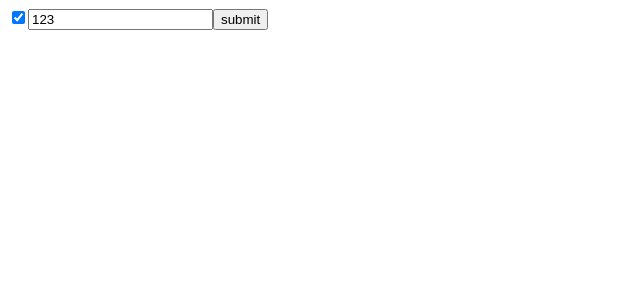
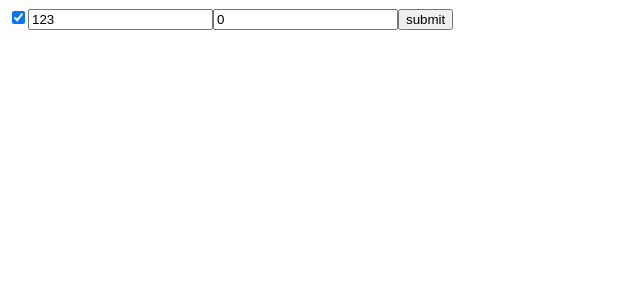
Before and after one commit to lanc33llis/ozef, a React (Vite) app: page / in a window 1280 px wide. Shown: the top 300 px of the page, without its empty margins (0-640 px from the left). Built offline with nearby package versions, Linux system fonts and the light colour scheme.

Commit message:
support number corecion and expose formData through hook

```diff
--- a/package.json
+++ b/package.json
@@ -1,7 +1,7 @@
 {
   "name": "ozef",
   "description": "opinionated zod empowered forms",
-  "version": "0.2.1",
+  "version": "0.2.2",
   "main": "./lib/index.js",
   "module": "./lib/index.mjs",
   "packageManager": "bun@1.2.2",
--- a/src/App.tsx
+++ b/src/App.tsx
@@ -11,6 +11,9 @@ const TestForm = ozef({
   schema: z.object({
     something: z.boolean(),
     else: z.string().min(0).max(10),
+    // to support number inputs directly, we must coerce the type
+    // z.coerce ?
+    hey: z.number(),
   }),
   Submit: (props) => {
     return <button type="submit">submit</button>;
@@ -19,6 +22,7 @@ const TestForm = ozef({
   defaults: {
     something: true,
     else: "123",
+    hey: 0,
   },
 });
 
@@ -37,6 +41,8 @@ const App = () => {
         <TestForm.Error.Something />
         <TestForm.Field.Else />
         <TestForm.Error.Else />
+        <TestForm.Field.Hey />
+        <TestForm.Error.Hey />
         <TestForm.Event.Submit />
         <TestForm.Error.Submission />
       </TestForm>
--- a/src/index.tsx
+++ b/src/index.tsx
@@ -1,4 +1,4 @@
-import React, { JSX, useEffect, useId } from "react";
+import React, { EffectCallback, JSX, useEffect, useId } from "react";
 import { atom, useAtom, useAtomValue } from "jotai";
 import { z, type ZodError, type ZodObject, type ZodTypeAny } from "zod";
 
@@ -22,11 +22,13 @@ type FormSelectProps = JSX.IntrinsicElements["select"] & InputMetaProps;
 type FormOptionProps = JSX.IntrinsicElements["option"];
 type FormErrorComponentProps = {
   error?: string;
+  className?: string;
 };
 type FormSubmitProps = {
   type?: "submit";
   submitting?: boolean;
   disabled?: boolean;
+  className?: string;
 };
 
 // Actually supported types at the moment
@@ -56,7 +58,7 @@ interface CreateFormArgs<T extends OzefInputSchema, IP, SP> {
 function ozef<T extends OzefInputSchema, IP, EP, SP>({
   schema,
   Input = (props) => <input {...props} />,
-  Error = ({ error }) => <span>{error}</span>,
+  Error = ({ error, ...props }) => <span {...props}>{error}</span>,
   InputRadio = (props) => <input {...props} type="radio" />,
   Select = (props) => <select {...props} />,
   Option = (props) => <option {...props} />,
@@ -377,9 +379,15 @@ function ozef<T extends OzefInputSchema, IP, EP, SP>({
             value={formData[key] ?? ""}
             onChange={(e) => {
               const val = e.target.value;
-              const res = scheme.safeParse(val);
 
-              setFormData((prev) => ({ ...prev, [key]: val }));
+              const res = scheme.safeParse(
+                scheme._def?.typeName === "ZodNumber" ? Number(val) : val,
+              );
+
+              setFormData((prev) => ({
+                ...prev,
+                [key]: res.success ? res.data : val,
+              }));
               if (res.success) {
                 setErrors((prev) => ({ ...prev, [key]: undefined }));
               } else {
@@ -431,6 +439,18 @@ function ozef<T extends OzefInputSchema, IP, EP, SP>({
       capitalizedKey as CapitalizedKey
     ]!.displayName = `Form.Error.${capitalizedKey}`;
   });
+
+  Form.useOnChange = (
+    cb: (
+      formData: RawFormData,
+      formErrors: FormErrors,
+    ) => ReturnType<EffectCallback>,
+  ) => {
+    const formData = useAtomValue(formAtom);
+    const formErrors = useAtomValue(errorsAtom);
+
+    useEffect(() => cb(formData, formErrors), [formData, formErrors]);
+  };
 
   Form.useReset = () => {
     const [, setFormData] = useAtom(formAtom);
```
